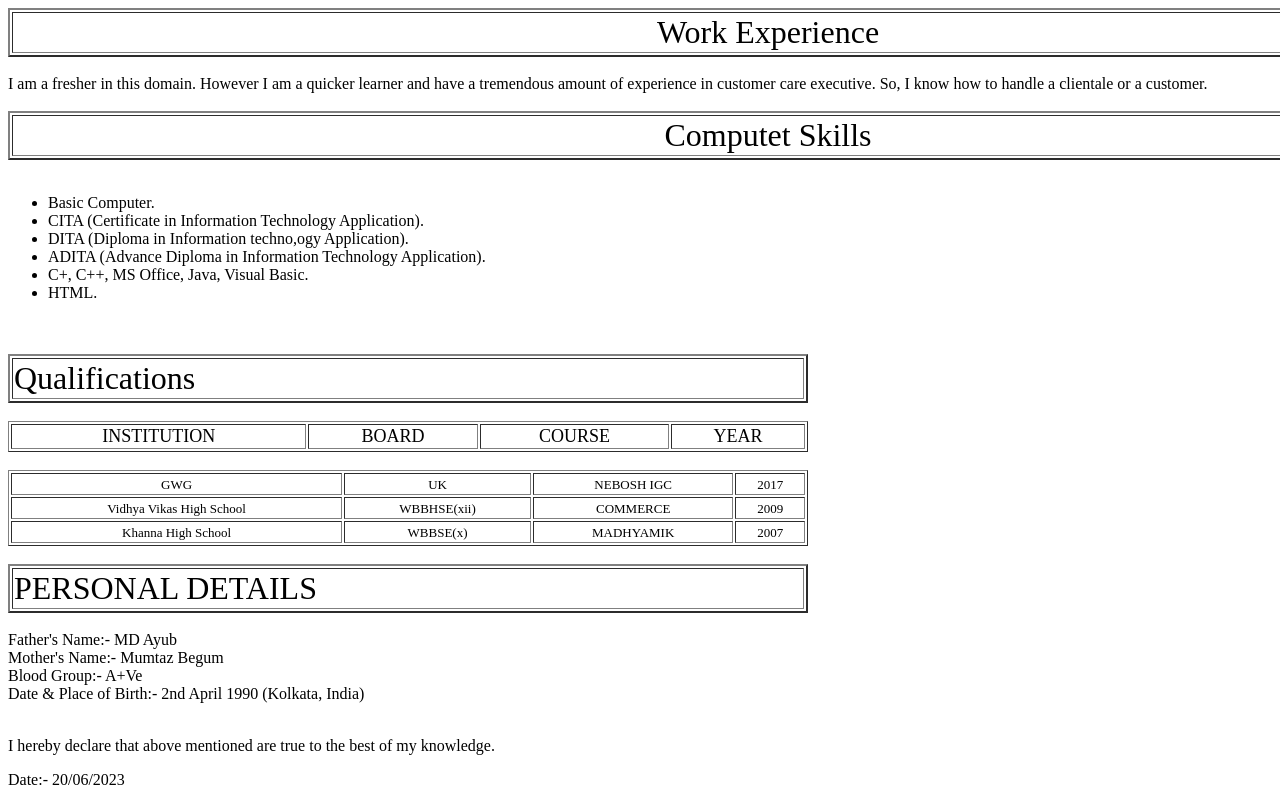
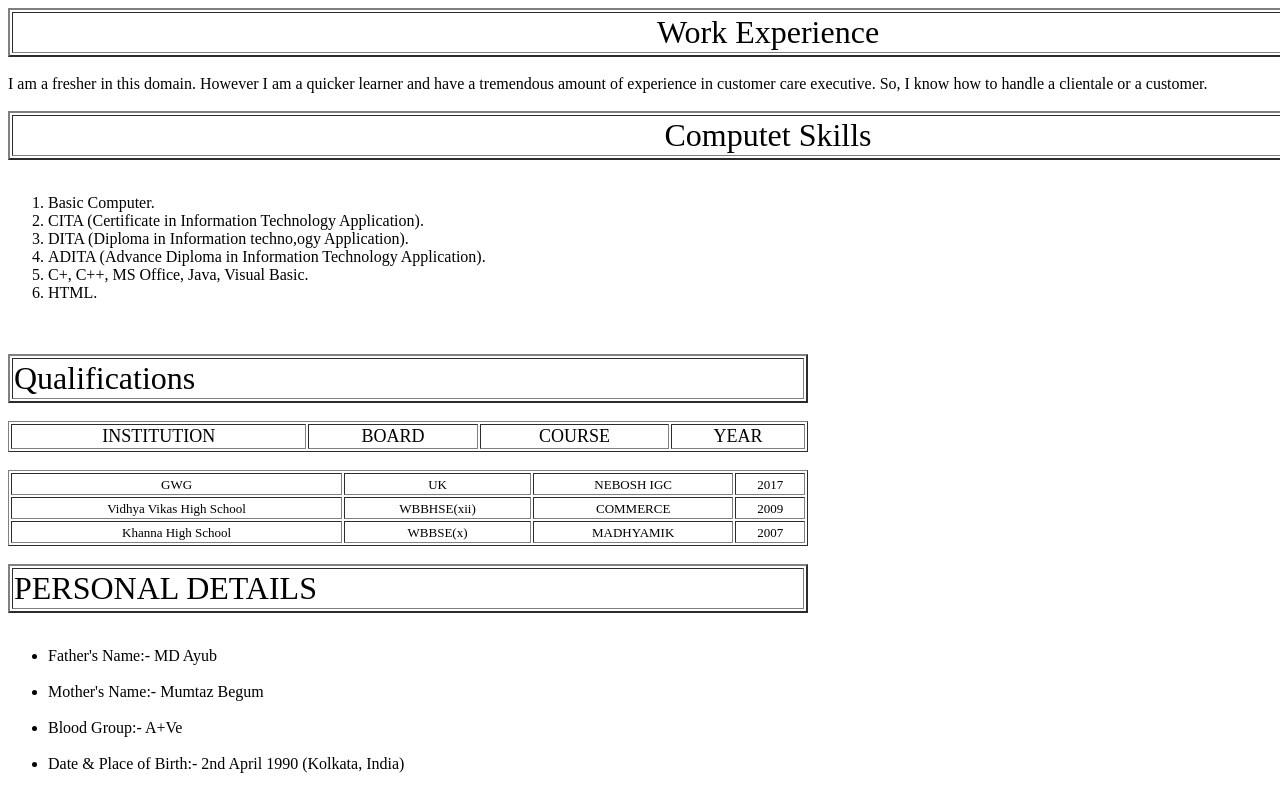
Before and after one commit to 666coldblood/Resume, a plain HTML site: page body.html in a window 1280 px wide. Shown: the top 800 px of the page. Drawn offline with Linux system fonts and the light colour scheme.

Commit message:
Update body.html

```diff
--- a/body.html
+++ b/body.html
@@ -27,14 +27,14 @@
         </table>
         <br/>
         <p>
-            <ul>
+            <ol>
             <li>Basic Computer.</li>
             <li>CITA (Certificate in Information Technology Application).</li>
             <li>DITA (Diploma in Information techno,ogy Application).</li>
             <li>ADITA (Advance Diploma in Information Technology Application).</li>
             <li>C+, C++, MS Office, Java, Visual Basic.</li>
             <li>HTML.</li>
-            </ul>
+            </ol>
         <br/>
         <br/>
         <table border="2" width="800">
@@ -114,10 +114,12 @@
              </tr>
         </table>
         <br/>
-        Father's Name:- MD Ayub<br/>
-        Mother's Name:- Mumtaz Begum<br>
-        Blood Group:- A+Ve<br/>
-        Date & Place of Birth:- 2nd April 1990 (Kolkata, India)<br/>
+        <ul>
+        <li>Father's Name:- MD Ayub</li><br/>
+        <li>Mother's Name:- Mumtaz Begum</li><br>
+        <li>Blood Group:- A+Ve</li><br/>
+        <li>Date & Place of Birth:- 2nd April 1990 (Kolkata, India)</li><br/>
+    </ul>
         <br/>
         <p>I hereby declare that above mentioned are true to the best of my knowledge.</p>
     <p>Date:- 20/06/2023</p>
```
